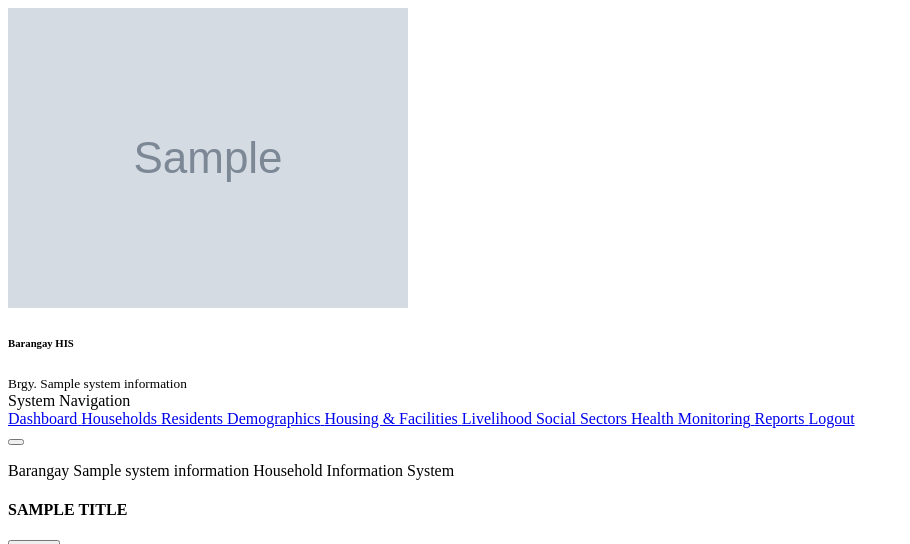
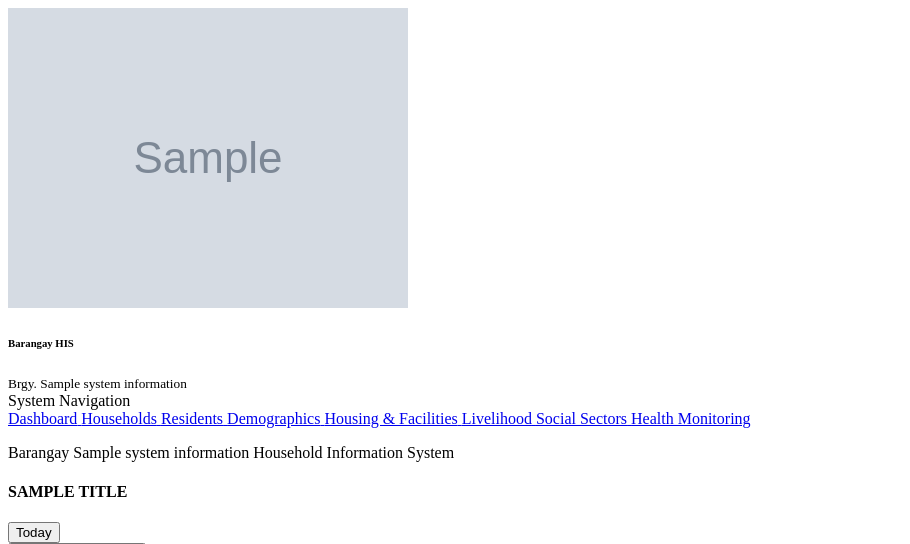
Before and after one commit to markchitoanteja/Barangay-Cansangaya-Household-Information-System, a PHP site: template app/views/includes/header.php in a window 1280 px wide. Shown: the top 544 px of the page, without its empty margins (0-910 px from the left). Run offline with PHP 8.4, Linux system fonts and the light colour scheme; the template is opened without the code that fills it: most values are stand-ins (such as "Sample title", 1, 10 or a date in 2020); grey boxes marked "Sample" are stand-in pictures; data that the repository does not hold is empty.

Commit message:
04-12-2026 07:07 PM

```diff
--- a/app/routes/routes.php
+++ b/app/routes/routes.php
@@ -24,7 +24,6 @@ return function (Router $router) {
     $router->get('/livelihood', 'AdminController@livelihood');
     $router->get('/social-sectors', 'AdminController@social_sectors');
     $router->get('/health-monitoring', 'AdminController@health_monitoring');
-    $router->get('/reports', 'AdminController@reports');
     $router->get('/user-management', 'AdminController@user_management');
     $router->post('/add-user-account', 'AdminController@add_user_account');
     $router->post('/update-security-questions', 'AdminController@update_security_questions');
--- a/app/views/includes/header.php
+++ b/app/views/includes/header.php
@@ -94,26 +94,13 @@
                     </span>
                 </a>
 
-                <a class="nav-link loadable <?= ($title == 'Reports') ? 'active' : '' ?>" href="reports" title="Reports">
-                    <i class="fa-solid fa-file-lines"></i>
-                    <span class="nav-text">Reports</span>
-                    <span class="nav-end">
-                        <i class="fa-solid fa-exclamation-triangle text-danger" title="Page in development"></i>
-                    </span>
-                </a>
-
-                <!-- ADMIN ONLY -->
+                <!-- ADMIN and SUPER_ADMIN ONLY -->
                 <?php if (isset($user) && ($user['role'] === 'ADMIN' || $user['role'] === 'SUPER_ADMIN')): ?>
                     <a class="nav-link loadable <?= ($title == 'User Management') ? 'active' : '' ?>" href="user-management" title="User Management">
                         <i class="fa-solid fa-id-badge"></i>
                         <span class="nav-text">User Management</span>
                     </a>
                 <?php endif; ?>
-
-                <a class="nav-link btn_logout <?= ($title == 'Logout') ? 'active' : '' ?>" href="javascript:void(0)" title="Logout">
-                    <i class="fa-solid fa-right-from-bracket"></i>
-                    <span class="nav-text">Logout</span>
-                </a>
             </nav>
         </aside>
 
@@ -122,11 +109,6 @@
             <!-- TOP BAR -->
             <div class="topbar">
                 <div class="d-flex align-items-center gap-2">
-                    <!-- ✅ Sidebar Toggle Button -->
-                    <button class="sidebar-toggle" id="sidebarToggle">
-                        <i class="fa-solid fa-bars"></i>
-                    </button>
-
                     <div>
                         <p class="subtitle">Barangay <?= ucfirst($system_information['barangay_name']) ?> Household Information System</p>
                         <h4 class="title"><?= isset($title) ? strtoupper($title) : 'UNKNOWN PAGE' ?></h4>
```
Also changed, not shown: app/controllers/AdminController.php (+5 -31 lines), app/views/admin/dashboard_view.php (+18 -18 lines), app/views/admin/reports_view.php (deleted, +0 -27 lines), public/assets/css/app.css, public/assets/js/app.min.js, 2 other files.
